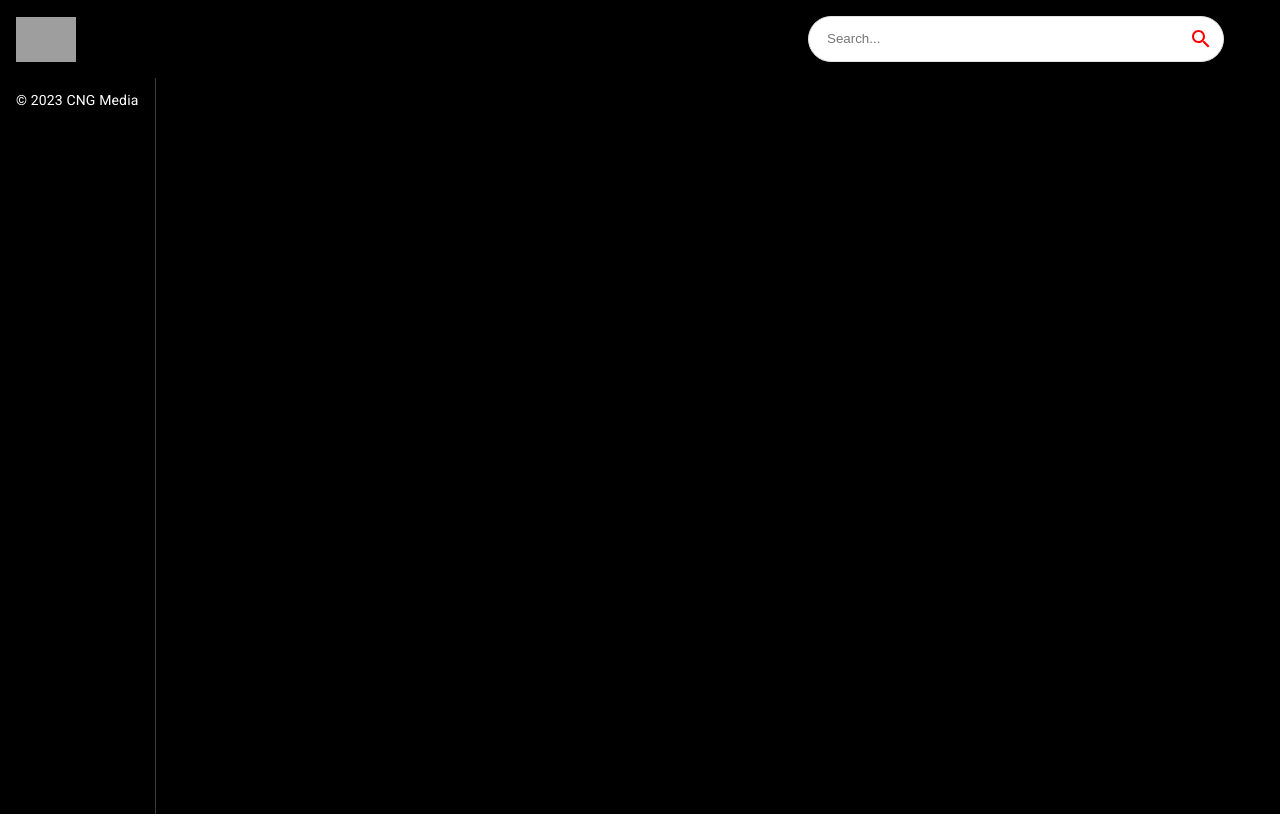
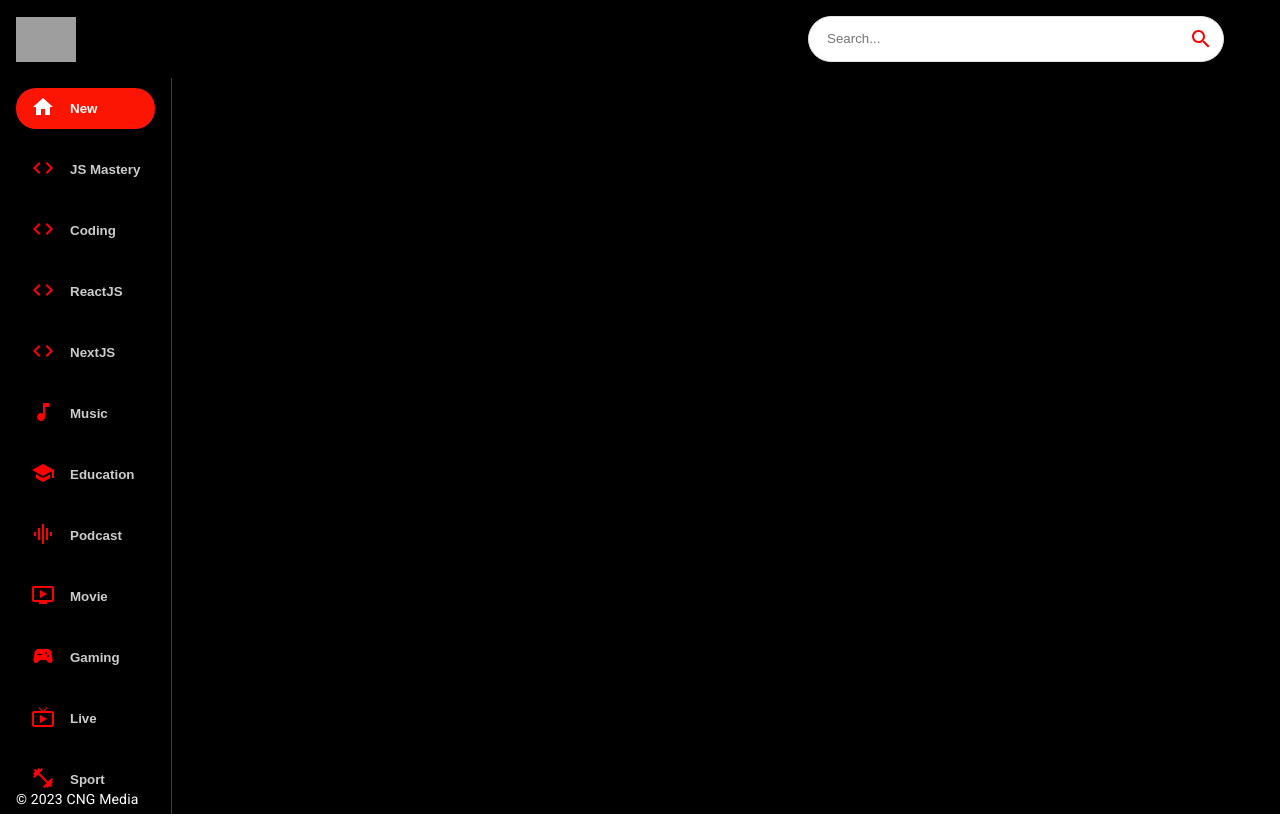
Before and after one commit to CarlosNG93/youtube_clone, a React (Create React App) app: page / in a window 1280 px wide. Shown: the top 816 px of the page. Built offline with nearby package versions, Linux system fonts and the light colour scheme; grey boxes are pictures that could not be loaded; the HTML template or start-up script is replaced by a standard one.

Commit message:
feat: SideBar implemented

```diff
--- a/src/components/SideBar.jsx
+++ b/src/components/SideBar.jsx
@@ -1,6 +1,8 @@
 import React from 'react';
 import { Stack } from '@mui/material';
 import { categories } from '../utils/constants';
+
+const selectedCategoy = 'New';
 
 const SideBar = () => (
 
@@ -8,9 +10,41 @@ const SideBar = () => (
 		direction="row"
 		sx={{
 			overFlowY: "auto",
+			height: {
+				sx: 'auto',
+				md: '95%'
+			},
+			flexDirection: {
+				md: 'column'
+			},
 		}}
 	>
-
+		{categories.map((category) => (
+			<button
+				className='category-btn'
+				style={{
+					background: category.name === selectedCategoy && '#FC1503',
+					color: 'white'
+				}}
+				key={category.name}
+			>
+				<span
+					style={{
+						color: category.name === selectedCategoy ? 'white' : 'red',
+						marginRight: '15px'
+					}}
+				>
+					{category.icon}
+				</span>
+				<span
+					style={{
+						opacity: category.name === selectedCategoy ? '1' : '0.8'
+					}}
+				>
+					{category.name}
+				</span>
+			</button>
+		))}
 	</Stack>
 
 )
```
